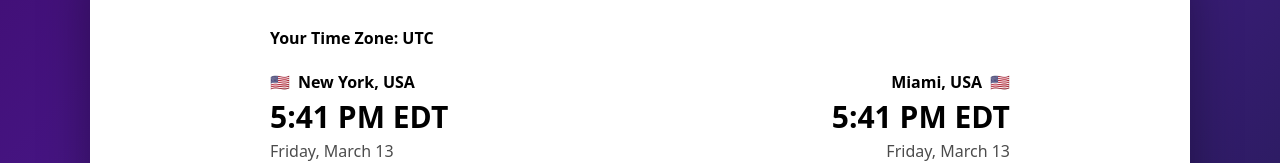
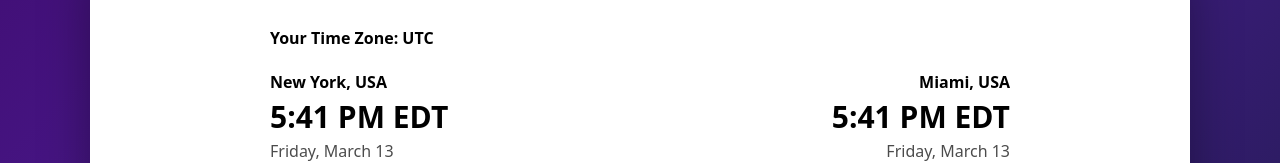
Before and after one commit to techtalk1282/Best-Meeting-Time, a Next.js app: page / in a window 1280 px wide. Shown: the part 477-640 px from the top of the page. Built offline with nearby package versions, Linux system fonts and the light colour scheme.

Commit message:
fix broken code

```diff
--- a/app/ui/ToolPreviewSection.tsx
+++ b/app/ui/ToolPreviewSection.tsx
@@ -65,42 +65,6 @@ const CITY_OPTIONS: City[] = [
   { name: "Auckland, New Zealand", time: "", tz: "Pacific/Auckland" }
 
 ];
-
-const COUNTRY_FLAGS: Record<string, string> = {
-  "USA": "🇺🇸",
-  "Canada": "🇨🇦",
-  "Brazil": "🇧🇷",
-  "Argentina": "🇦🇷",
-  "UK": "🇬🇧",
-  "France": "🇫🇷",
-  "Germany": "🇩🇪",
-  "Spain": "🇪🇸",
-  "Italy": "🇮🇹",
-  "Netherlands": "🇳🇱",
-  "Switzerland": "🇨🇭",
-  "Sweden": "🇸🇪",
-  "UAE": "🇦🇪",
-  "Israel": "🇮🇱",
-  "Saudi Arabia": "🇸🇦",
-  "South Africa": "🇿🇦",
-  "Kenya": "🇰🇪",
-  "India": "🇮🇳",
-  "Singapore": "🇸🇬",
-  "Hong Kong": "🇭🇰",
-  "China": "🇨🇳",
-  "Japan": "🇯🇵",
-  "South Korea": "🇰🇷",
-  "Thailand": "🇹🇭",
-  "Indonesia": "🇮🇩",
-  "Australia": "🇦🇺",
-  "New Zealand": "🇳🇿"
-};
-
-function getFlag(cityName: string) {
-  const parts = cityName.split(",");
-  const country = parts[1]?.trim();
-  return country ? COUNTRY_FLAGS[country] ?? "" : "";
-}
 
 function normalizeTimeZoneLabel(label?: string) {
 
@@ -290,9 +254,8 @@ export default function ToolPreviewSection() {
       <div style={{ display: "flex", justifyContent: "space-between", marginBottom: 30 }}>
 
         <div>
-          <div style={{ fontWeight: 600, display: "flex", alignItems: "center", gap: 8 }}>
-            <span>{getFlag(cityA.name)}</span>
-            <span>{cityA.name}</span>
+          <div style={{ fontWeight: 600 }}>
+            {cityA.name}
           </div>
 
           <div style={{ fontSize: 30, fontWeight: 700 }}>
@@ -305,9 +268,8 @@ export default function ToolPreviewSection() {
         </div>
 
         <div style={{ textAlign: "right" }}>
-          <div style={{ fontWeight: 600, display: "flex", alignItems: "center", justifyContent: "flex-end", gap: 8 }}>
-            <span>{cityB.name}</span>
-            <span>{getFlag(cityB.name)}</span>
+          <div style={{ fontWeight: 600 }}>
+            {cityB.name}
           </div>
 
           <div style={{ fontSize: 30, fontWeight: 700 }}>
```
